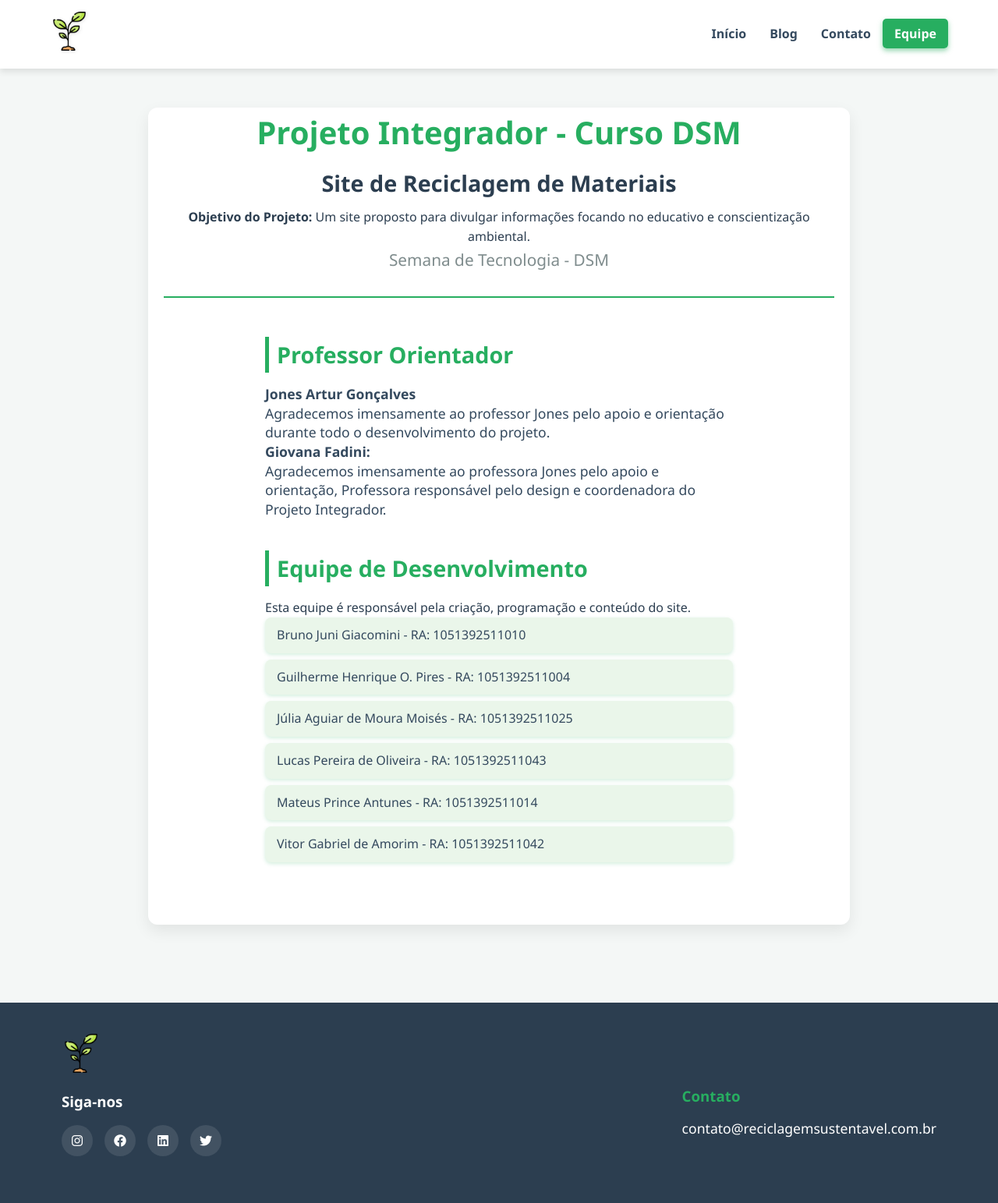
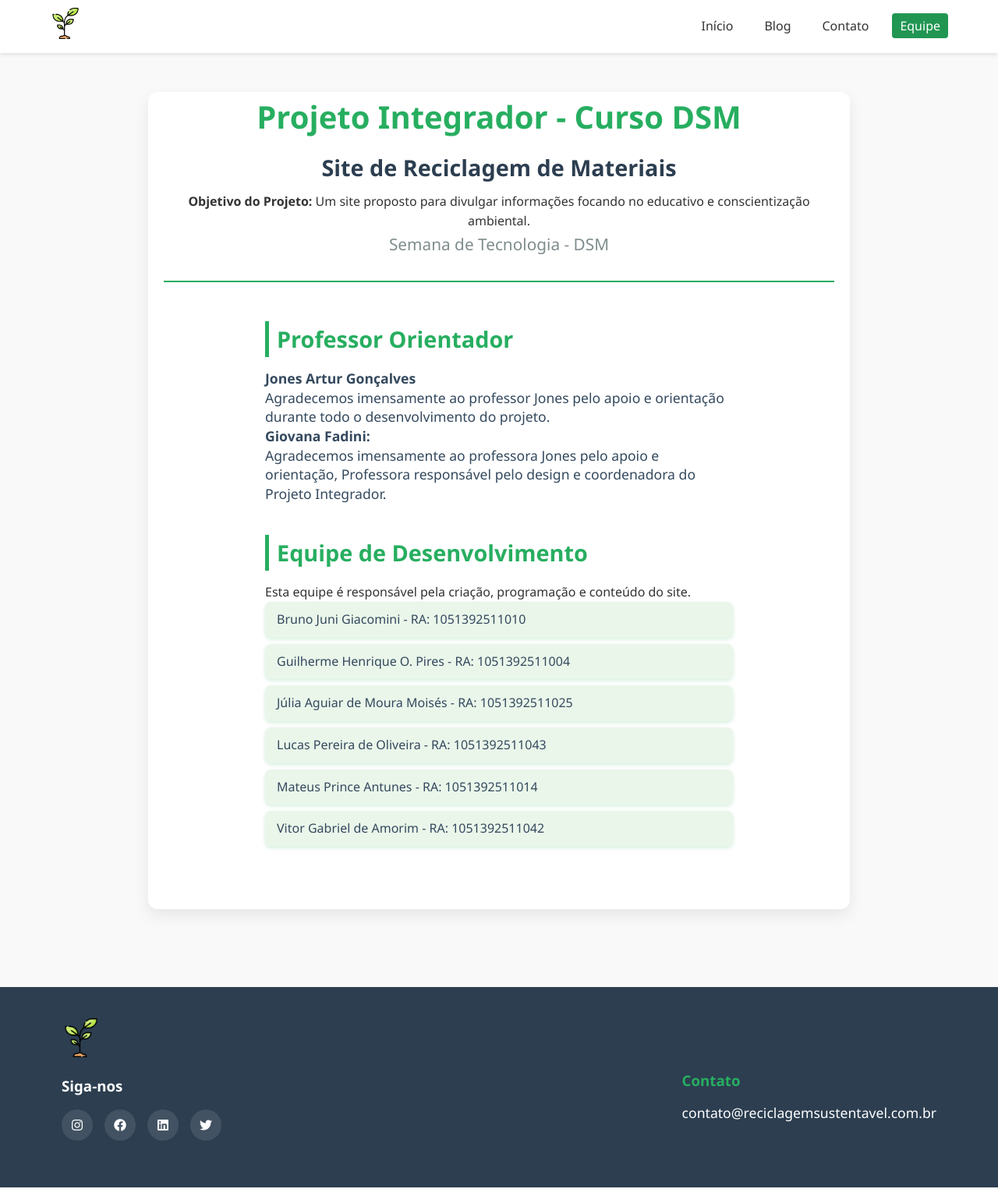
Before and after one commit to GuillhermeHenrique/reciclagem_pi, a PHP site: page /equipe.html in a window 1280 px wide. Shown: the whole page at 78% size. Run offline with PHP 8.4, Linux system fonts and the light colour scheme.

Commit message:
Ajustando erro no css equipe

```diff
--- a/css/equipe.css
+++ b/css/equipe.css
@@ -1,20 +1,16 @@
-/* Reset básico */
 * {
   margin: 0;
   padding: 0;
   box-sizing: border-box;
 }
 
-/* Corpo da página */
 body {
   font-family: 'Segoe UI', Tahoma, Geneva, Verdana, sans-serif;
   line-height: 1.6;
-  color: #2c3e50;
-  background: #f4f7f6;
-  min-height: 100vh;
+  color: #333;
+  background-color: #f9f9f9;
 }
 
-/* Container centralizado */
 .container {
   width: 90%;
   max-width: 1200px;
@@ -22,11 +18,13 @@ body {
   padding: 0 15px;
 }
 
-/* Links */
 a {
   text-decoration: none;
-  color: #27ae60;
-  font-weight: 600;
+  color: inherit;
+}
+
+ul {
+  list-style: none;
 }
 
 a:hover {
@@ -36,51 +34,44 @@ a:hover {
 
 /* Cabeçalho */
 header {
-  background-color: #ffffff;
-  box-shadow: 0 4px 8px rgba(0,0,0,0.1);
+  background-color: #fff;
+  box-shadow: 0 2px 5px rgba(0, 0, 0, 0.1);
   position: sticky;
   top: 0;
-  z-index: 1000;
+  z-index: 100;
 }
-
 .cabecalho {
   display: flex;
   justify-content: space-between;
   align-items: center;
-  padding: 15px 0;
+  padding: 10px 0;
 }
 
 .logo-img {
-  height: 50px;
-  filter: drop-shadow(1px 1px 2px rgba(0,0,0,0.1));
-  transition: transform 0.3s ease;
-}
-
-.logo-img:hover {
-  transform: scale(1.05);
+  height: 40px;
 }
 
 nav ul {
   display: flex;
-  list-style: none;
-  padding: 0;
-  margin: 0;
+}
+
+nav ul li {
+  margin-left: 20px;
 }
 
 nav ul li a {
-  padding: 8px 15px;
-  border-radius: 5px;
-  font-weight: 600;
-  transition: background-color 0.3s ease, color 0.3s ease;
-  color: #34495e;
+  padding: 5px 10px;
+  border-radius: 4px;
+  transition: all 0.3s ease;
 }
 
 nav ul li a:hover,
 nav ul li a.active {
-  background-color: #27ae60;
-  color: #fff;
-  box-shadow: 0 3px 6px rgba(39, 174, 96, 0.5);
+  background-color: #219653;
+  color: white;
+  text-decoration: none;
 }
+
 
 /* Conteúdo principal */
 .conteudo-principal {
```
